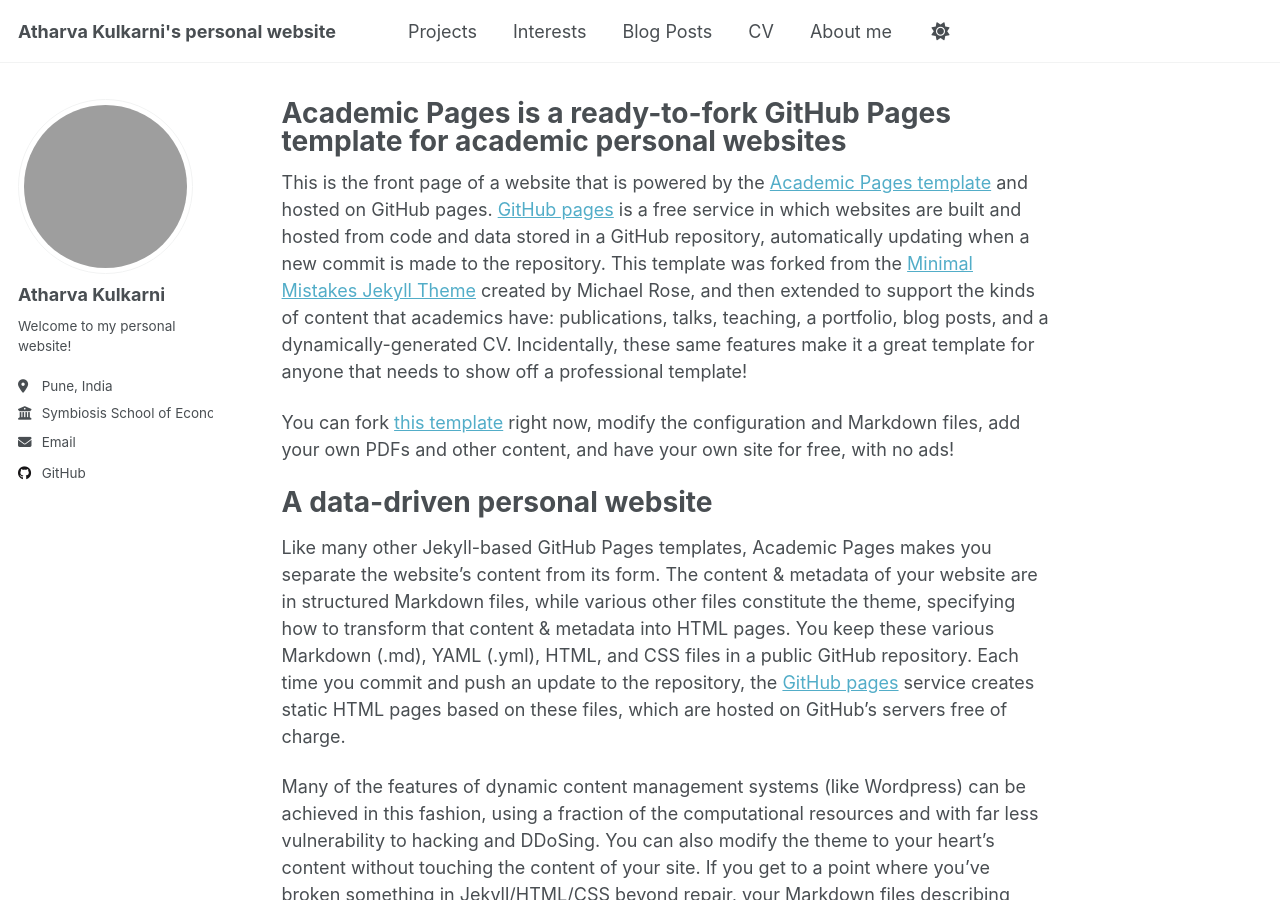
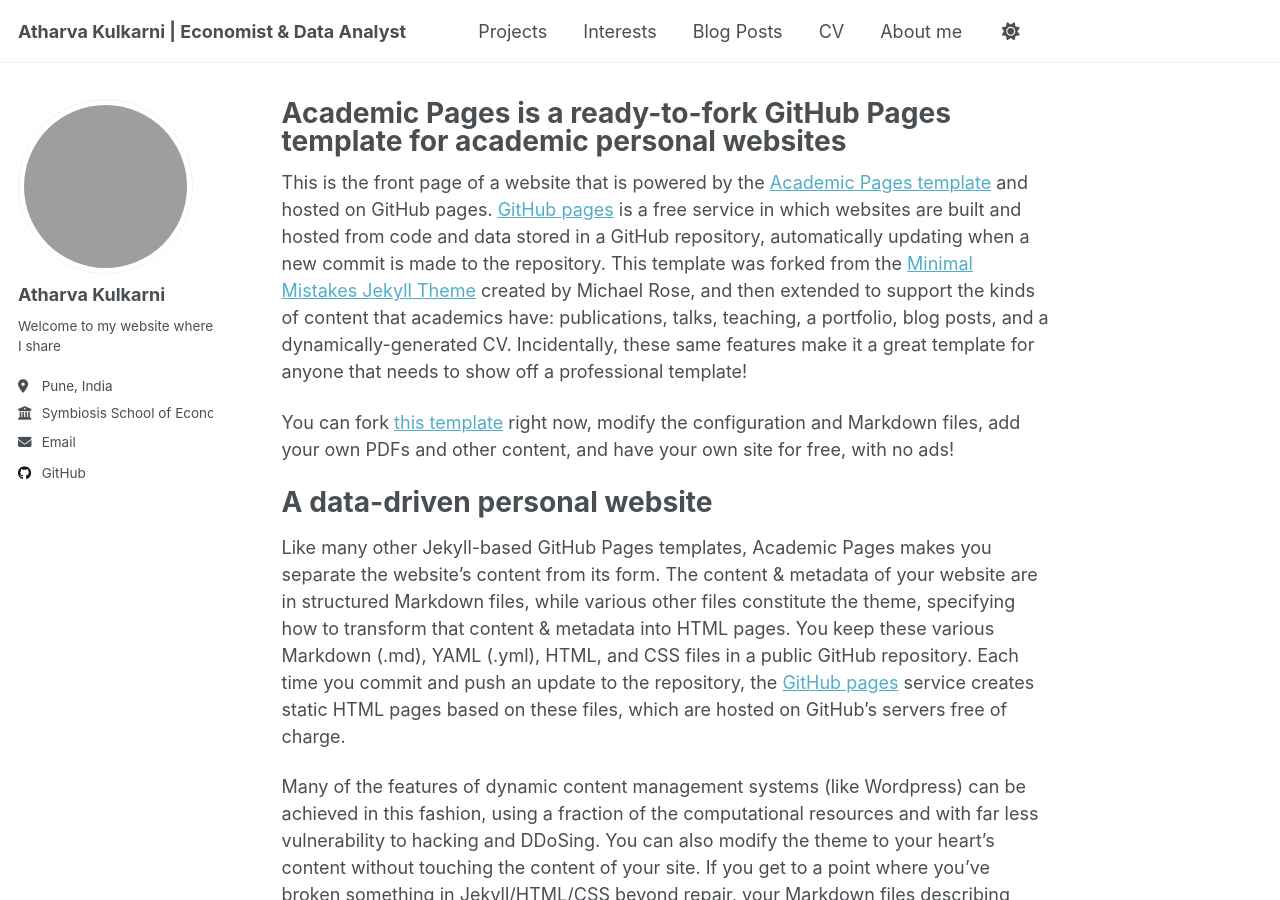
Before and after one commit to atharvacoolkarni/atharvacoolkarni.github.io, a Jekyll site: the page built from _pages/about.md, in a window 1280 px wide and 900 px high. Built offline with Jekyll 4.4.1, drawn with Linux system fonts in a browser that asks for light colours; a script that is not in the unit is left out; grey boxes are pictures that could not be loaded.

Commit message:
Update _config.yml

```diff
--- a/_config.yml
+++ b/_config.yml
@@ -9,7 +9,7 @@
 # Basic Site Settings
 locale                   : "en-US"
 site_theme               : "default"
-title                    : "Atharva Kulkarni's personal website"
+title                    : "Atharva Kulkarni | Economist & Data Analyst"
 title_separator          : "-"
 name                     : &name "Your Name"
 description              : &description "personal description"
@@ -25,7 +25,7 @@
   avatar           : "https://avatars.githubusercontent.com/u/106998846?v=4"
   name             : "Atharva Kulkarni"
   pronouns         : # example: "she/her"
-  bio              : "Welcome to my personal website!"
+  bio              : "Welcome to my website where I share"
   location         : "Pune, India"
   employer         : "Symbiosis School of Economics"
   uri              : # URL
```
